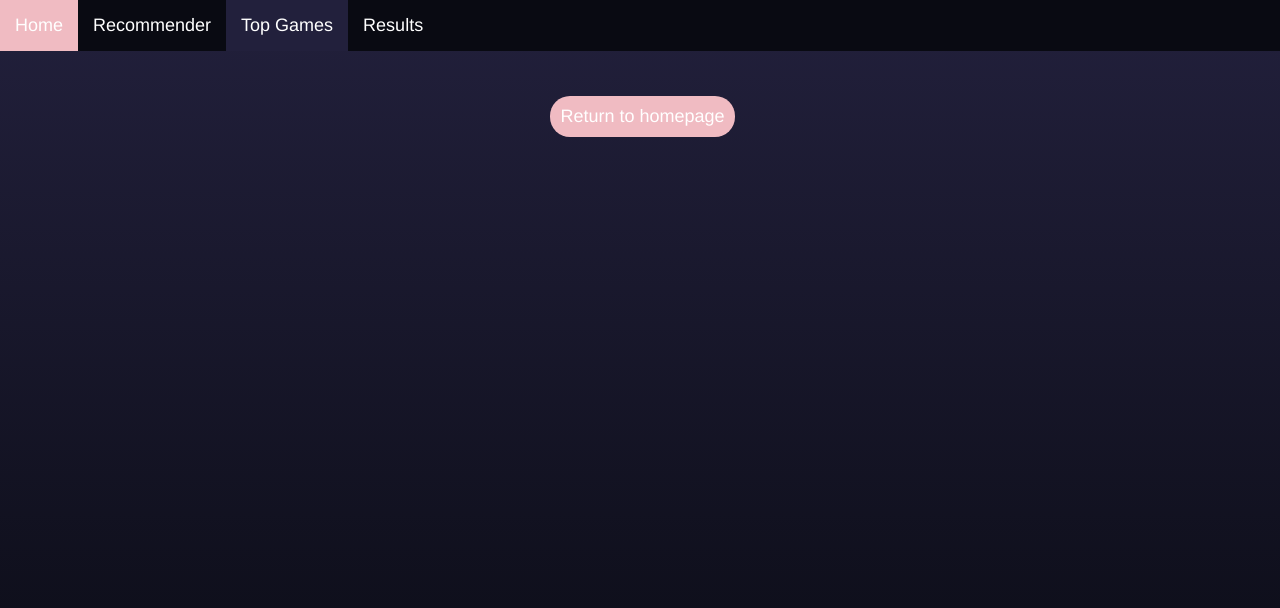
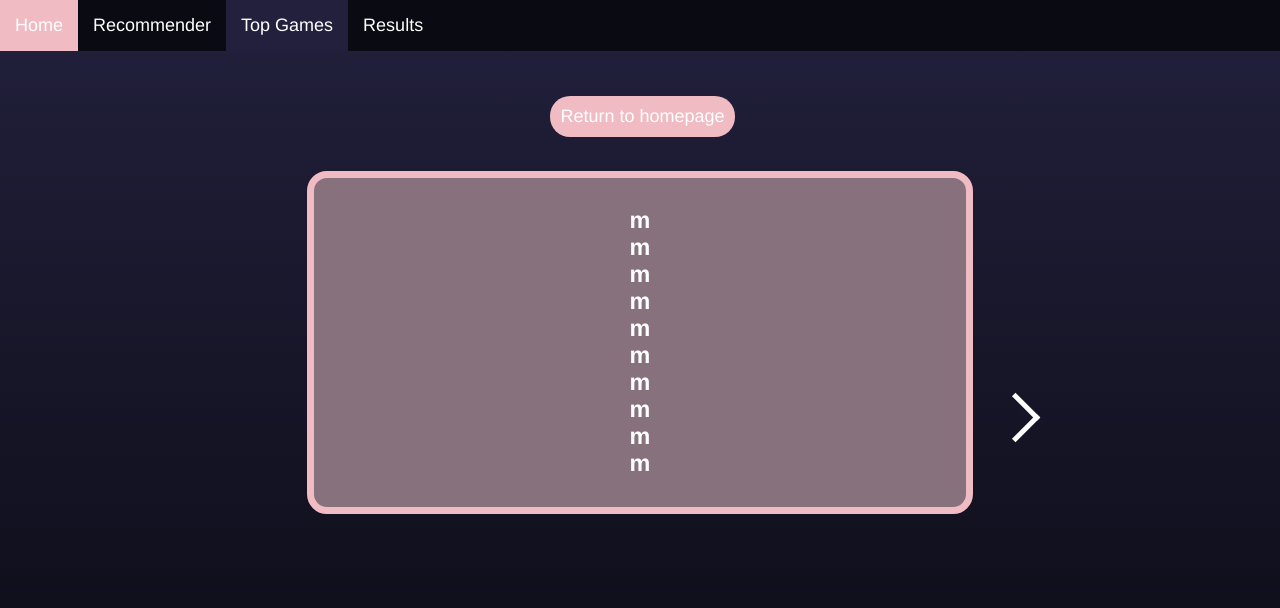
Before and after one commit to BrianTDelaney/DSA-Project-3, a Flask app: page /topgames in a window 1280 px wide. Shown: the top 608 px of the page. Run offline with Flask 3, Linux system fonts and the light colour scheme.

Commit message:
page system

```diff
--- a/static/style.css
+++ b/static/style.css
@@ -218,3 +218,20 @@ table {
   display: table;
   text-align: center;
 }
+.topgames {
+  margin: auto;
+  display: table;
+  padding: 6px;
+  position: relative;
+  top: 15%;
+  background-color: #87717d;
+  border: 7px solid #f0bbc2;
+  border-radius: 20px;
+  width: 50%;
+  table-layout: fixed;
+  border-spacing: 0 0;
+  color: #ffffff;
+  font-family: helvetica, sans-serif;
+  font-size: 20px;
+  text-align: center;
+}
--- a/templates/topgames.html
+++ b/templates/topgames.html
@@ -5,7 +5,7 @@
     <title>Top Games</title>
   <link rel="stylesheet" href="../static/style.css">
 </head>
-<body>
+<body onload="DisplayTop()">
 <div class="nav">
     <a href="http://127.0.0.1:5000/home">Home</a>
     <a href="http://127.0.0.1:5000/recommender">Recommender</a>
@@ -18,5 +18,64 @@
     </a>
 </div>
 
+<div class="topgames" id="topgames">
+    <h3 id="gamesintop"></h3>
+</div>
+
+<div class="left_button" id="lbutton">
+</div>
+<div class="right_button" id="rbutton">
+</div>
+
+<div class="pagenum" id="page">
+</div>
+
+<script>
+    const array = [["m", "m", "m", "m", "m", "m", "m", "m", "m", "m"],["n", "n", "n", "n", "n", "n", "n", "n", "n", "n"],["l", "l", "l", "l", "l", "l", "l", "l", "l", "l"]]
+    document.getElementById("lbutton").style.display = "none"
+    let index = 0
+
+    const lbutton = document.getElementById("lbutton")
+    const rbutton = document.getElementById("rbutton")
+    function OnClick(e) {
+        if (e.target.id === "lbutton") {
+            index --
+            ArrowVis()
+            DisplayTop()
+        }
+        else {
+            index ++
+            ArrowVis()
+            DisplayTop()
+        }
+    }
+    function DisplayTop() {
+        document.getElementById("gamesintop").innerHTML = ""
+        for (let i = 0; i < array[index].length; i++) {
+            document.getElementById("gamesintop").innerHTML += array[index][i] + "<br>"
+        }
+    }
+
+    function ArrowVis() {
+        let lvisibility = document.getElementById("lbutton")
+        let rvisibility = document.getElementById("rbutton")
+        if (index > 0) {
+            lvisibility.style.display = "block"
+        }
+        else {
+            lvisibility.style.display = "none"
+        }
+
+        if (index === array.length - 1) {
+            rvisibility.style.display = "none"
+        }
+        else {
+            rvisibility.style.display = "block"
+        }
+    }
+    lbutton.addEventListener("click", OnClick)
+    rbutton.addEventListener("click", OnClick)
+</script>
+
 </body>
 </html>
```
Also changed, not shown: templates/recommender.html (+6 -16 lines), templates/results.html (+34 -5 lines).
